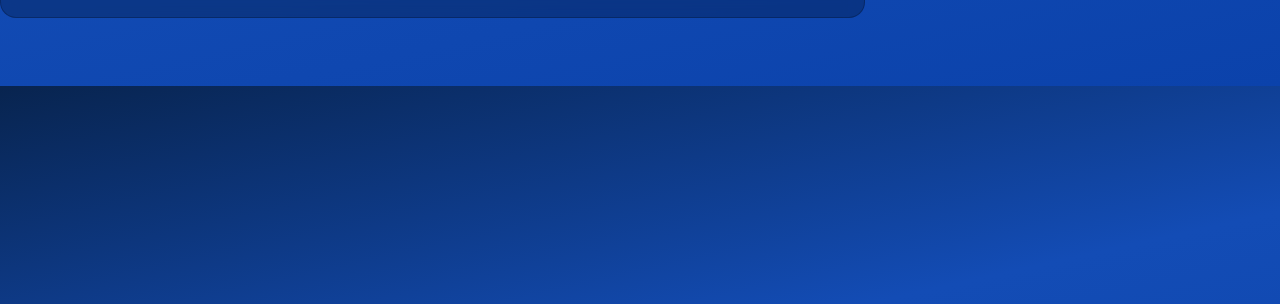
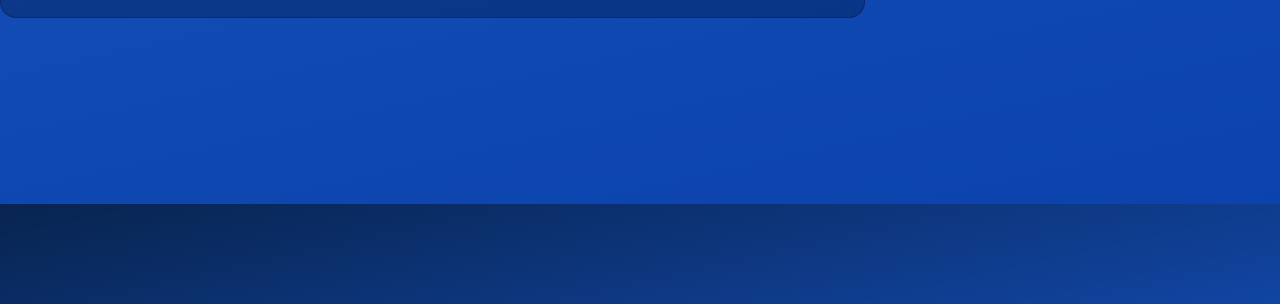
Before and after one commit to nazarinarges/karyar-weather-project, a plain HTML site: page index.html in a window 1280 px wide. Shown: the part 496-800 px from the top of the page. Drawn offline with Linux system fonts and the light colour scheme; a web font is replaced by a local one.

Commit message:
add min height for body

```diff
--- a/style.css
+++ b/style.css
@@ -23,8 +23,7 @@ html{
 
 body{
     background: linear-gradient(167.44deg, #08244F 0%, #134CB5 47.38%, #0B42AB 100%);
-    /* background-repeat: no-repeat;
-    background-size: cover; */
+    min-height:700px;
 }
 
 .text-c{
```
